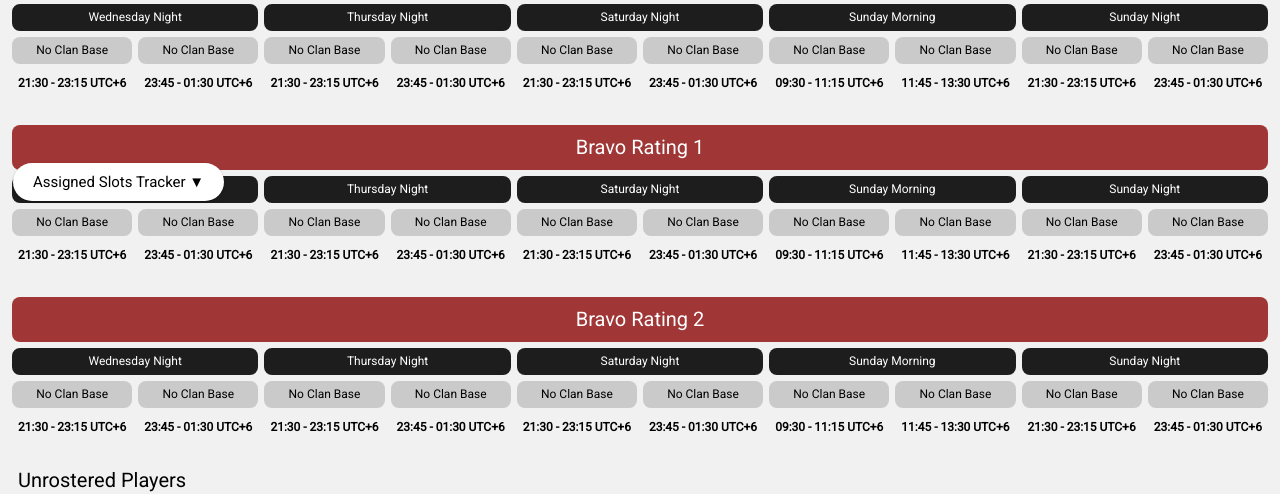
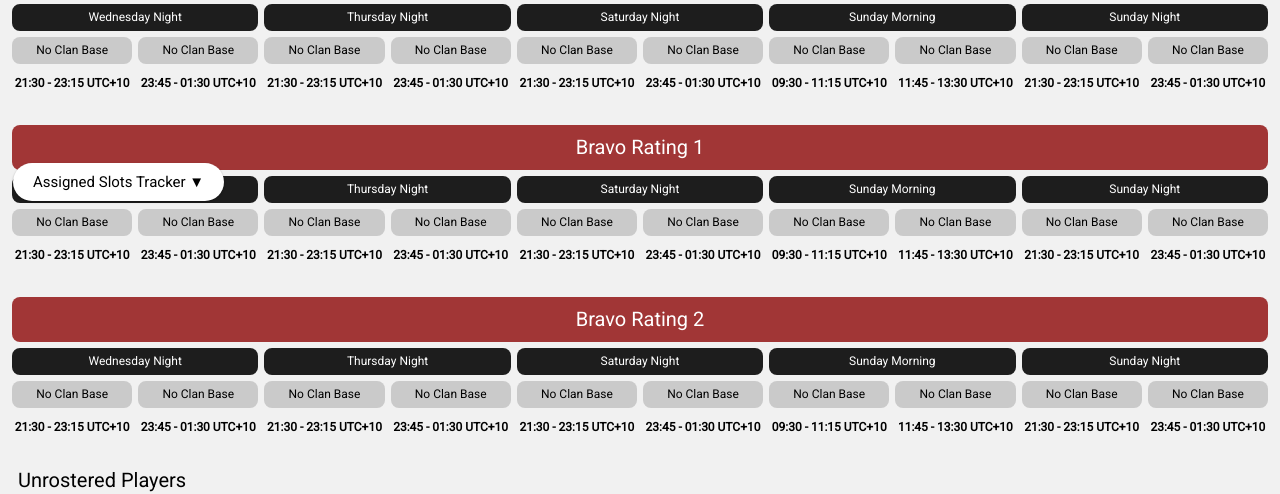
Before and after one commit to superlaser97/superlaser97.github.io, a plain HTML site: page index.html in a window 1280 px wide. Shown: the part 584-1078 px from the top of the page. Drawn offline with nearby package versions, Linux system fonts and the light colour scheme.

Commit message:
Update index.html

```diff
--- a/index.html
+++ b/index.html
@@ -149,16 +149,16 @@
                     <th class="ClanBase_ColumnLabel noBase" id="0-9" onclick="ClearWatch('0-9')">No Clan Base</th>
                 </tr>
                 <tr>
-                    <th class="Timeslot_Label">21:30 - 23:15 UTC+6</th>
-                    <th class="Timeslot_Label">23:45 - 01:30 UTC+6</th>
-                    <th class="Timeslot_Label">21:30 - 23:15 UTC+6</th>
-                    <th class="Timeslot_Label">23:45 - 01:30 UTC+6</th>
-                    <th class="Timeslot_Label">21:30 - 23:15 UTC+6</th>
-                    <th class="Timeslot_Label">23:45 - 01:30 UTC+6</th>
-                    <th class="Timeslot_Label">09:30 - 11:15 UTC+6</th>
-                    <th class="Timeslot_Label">11:45 - 13:30 UTC+6</th>
-                    <th class="Timeslot_Label">21:30 - 23:15 UTC+6</th>
-                    <th class="Timeslot_Label">23:45 - 01:30 UTC+6</th>
+                    <th class="Timeslot_Label">21:30 - 23:15 UTC+10</th>
+                    <th class="Timeslot_Label">23:45 - 01:30 UTC+10</th>
+                    <th class="Timeslot_Label">21:30 - 23:15 UTC+10</th>
+                    <th class="Timeslot_Label">23:45 - 01:30 UTC+10</th>
+                    <th class="Timeslot_Label">21:30 - 23:15 UTC+10</th>
+                    <th class="Timeslot_Label">23:45 - 01:30 UTC+10</th>
+                    <th class="Timeslot_Label">09:30 - 11:15 UTC+10</th>
+                    <th class="Timeslot_Label">11:45 - 13:30 UTC+10</th>
+                    <th class="Timeslot_Label">21:30 - 23:15 UTC+10</th>
+                    <th class="Timeslot_Label">23:45 - 01:30 UTC+10</th>
                 </tr>
             <tbody>
             </tbody>
@@ -186,16 +186,16 @@
                     <th class="ClanBase_ColumnLabel noBase" id="1-9" onclick="ClearWatch('1-9')">No Clan Base</th>
                 </tr>
                 <tr>
-                    <th class="Timeslot_Label">21:30 - 23:15 UTC+6</th>
-                    <th class="Timeslot_Label">23:45 - 01:30 UTC+6</th>
-                    <th class="Timeslot_Label">21:30 - 23:15 UTC+6</th>
-                    <th class="Timeslot_Label">23:45 - 01:30 UTC+6</th>
-                    <th class="Timeslot_Label">21:30 - 23:15 UTC+6</th>
-                    <th class="Timeslot_Label">23:45 - 01:30 UTC+6</th>
-                    <th class="Timeslot_Label">09:30 - 11:15 UTC+6</th>
-                    <th class="Timeslot_Label">11:45 - 13:30 UTC+6</th>
-                    <th class="Timeslot_Label">21:30 - 23:15 UTC+6</th>
-                    <th class="Timeslot_Label">23:45 - 01:30 UTC+6</th>
+                    <th class="Timeslot_Label">21:30 - 23:15 UTC+10</th>
+                    <th class="Timeslot_Label">23:45 - 01:30 UTC+10</th>
+                    <th class="Timeslot_Label">21:30 - 23:15 UTC+10</th>
+                    <th class="Timeslot_Label">23:45 - 01:30 UTC+10</th>
+                    <th class="Timeslot_Label">21:30 - 23:15 UTC+10</th>
+                    <th class="Timeslot_Label">23:45 - 01:30 UTC+10</th>
+                    <th class="Timeslot_Label">09:30 - 11:15 UTC+10</th>
+                    <th class="Timeslot_Label">11:45 - 13:30 UTC+10</th>
+                    <th class="Timeslot_Label">21:30 - 23:15 UTC+10</th>
+                    <th class="Timeslot_Label">23:45 - 01:30 UTC+10</th>
                 </tr>
             </thead>
             <tbody>
@@ -224,16 +224,16 @@
                     <th class="ClanBase_ColumnLabel noBase" id="2-9" onclick="ClearWatch('2-9')">No Clan Base</th>
                 </tr>
                 <tr>
-                    <th class="Timeslot_Label">21:30 - 23:15 UTC+6</th>
-                    <th class="Timeslot_Label">23:45 - 01:30 UTC+6</th>
-                    <th class="Timeslot_Label">21:30 - 23:15 UTC+6</th>
-                    <th class="Timeslot_Label">23:45 - 01:30 UTC+6</th>
-                    <th class="Timeslot_Label">21:30 - 23:15 UTC+6</th>
-                    <th class="Timeslot_Label">23:45 - 01:30 UTC+6</th>
-                    <th class="Timeslot_Label">09:30 - 11:15 UTC+6</th>
-                    <th class="Timeslot_Label">11:45 - 13:30 UTC+6</th>
-                    <th class="Timeslot_Label">21:30 - 23:15 UTC+6</th>
-                    <th class="Timeslot_Label">23:45 - 01:30 UTC+6</th>
+                    <th class="Timeslot_Label">21:30 - 23:15 UTC+10</th>
+                    <th class="Timeslot_Label">23:45 - 01:30 UTC+10</th>
+                    <th class="Timeslot_Label">21:30 - 23:15 UTC+10</th>
+                    <th class="Timeslot_Label">23:45 - 01:30 UTC+10</th>
+                    <th class="Timeslot_Label">21:30 - 23:15 UTC+10</th>
+                    <th class="Timeslot_Label">23:45 - 01:30 UTC+10</th>
+                    <th class="Timeslot_Label">09:30 - 11:15 UTC+10</th>
+                    <th class="Timeslot_Label">11:45 - 13:30 UTC+10</th>
+                    <th class="Timeslot_Label">21:30 - 23:15 UTC+10</th>
+                    <th class="Timeslot_Label">23:45 - 01:30 UTC+10</th>
                 </tr>
             </thead>
             <tbody>
```
